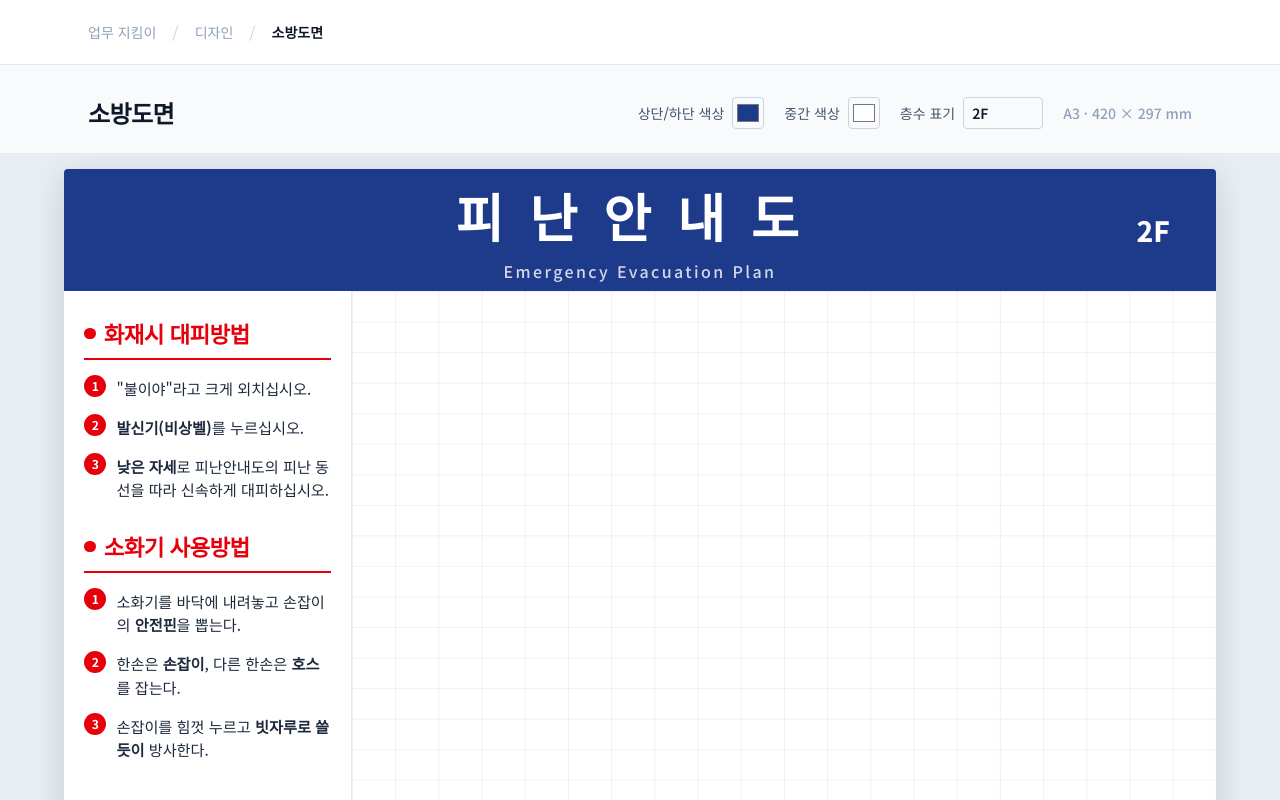
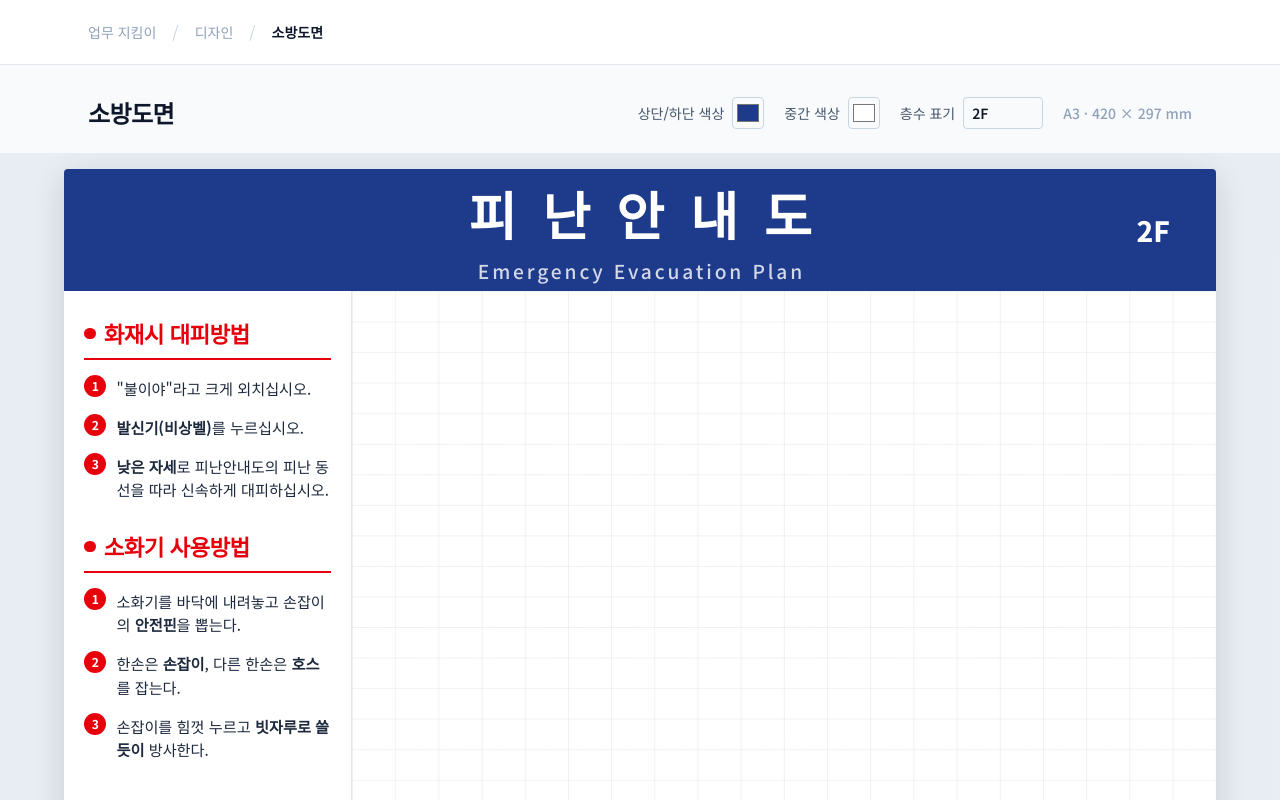
Before and after one commit to choyj7709-art/chocho, a Next.js app: page /design/fire-safety-plan in a window 1280 px wide. Shown: the top 800 px of the page. Built offline with nearby package versions, Linux system fonts and the light colour scheme.

Commit message:
소방도면 상단 타이틀 영문 크기 확대 및 중앙정렬 보정
영문 부제 크기를 키우고, 자간(letter-spacing)으로 인해 시각적으로
어긋나 보이던 한글/영문 타이틀의 중앙 정렬을 negative margin으로 보정.

```diff
--- a/src/app/design/fire-safety-plan/page.tsx
+++ b/src/app/design/fire-safety-plan/page.tsx
@@ -131,10 +131,16 @@ export default function FireSafetyPlanPage() {
                 className="relative flex shrink-0 basis-[15%] flex-col items-center justify-center gap-1"
                 style={{ backgroundColor: edgeColor }}
               >
-                <span className="text-[clamp(1.75rem,4.8vw,3.25rem)] font-extrabold tracking-[0.5em] text-white">
+                <span
+                  className="inline-block text-[clamp(1.75rem,4.8vw,3.25rem)] font-extrabold tracking-[0.5em] text-white"
+                  style={{ marginRight: "-0.5em" }}
+                >
                   피난안내도
                 </span>
-                <span className="text-[clamp(0.65rem,1.4vw,1rem)] font-medium tracking-[0.15em] text-white/80">
+                <span
+                  className="inline-block text-[clamp(0.8rem,1.7vw,1.2rem)] font-medium tracking-[0.15em] text-white/80"
+                  style={{ marginRight: "-0.15em" }}
+                >
                   Emergency Evacuation Plan
                 </span>
                 <span className="absolute right-[4%] top-1/2 -translate-y-1/2 text-[clamp(1rem,2.6vw,1.75rem)] font-extrabold text-white">
```
